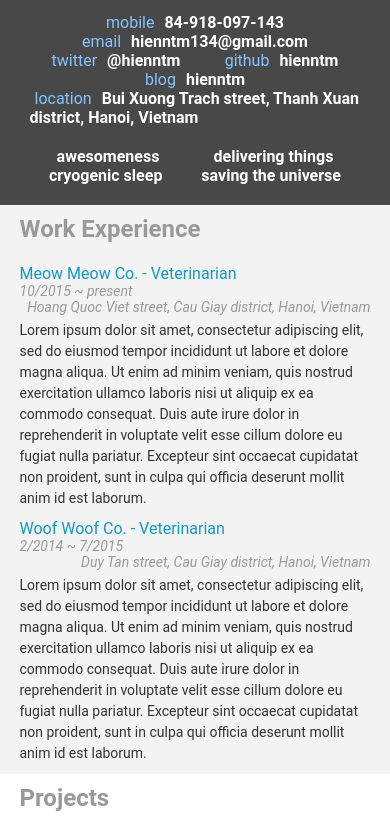
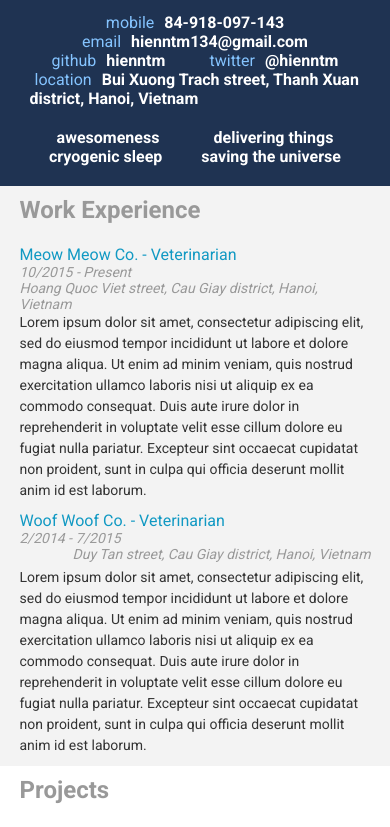
Before and after one commit to Hienntm/frontend-nanodegree-resume, a plain HTML site: page index.html in a window 390 px wide. Shown: the part 73-900 px from the top of the page. Drawn offline with Linux system fonts and the light colour scheme; some packages are replaced by stand-ins of ours.

Commit message:
2nd commit
- Modify objects exactly follow the provided schema
- add Roboto font link
- add event listener to display info window pop-up

```diff
--- a/css/style.css
+++ b/css/style.css
@@ -126,7 +126,7 @@ a {
 
 /* TODO: Replace with image later */
 #header {
-    background-color: #484848;
+    background-color: #1f3352;
 }
 
 .flex-box {
--- a/index.html
+++ b/index.html
@@ -24,6 +24,7 @@ need to load. You'll see a lot of <link>s to CSS files for styles and
     <title>Resume</title>
 
     <!-- Load the page styles. -->
+	<link href='https://fonts.googleapis.com/css?family=Roboto:400,700' rel='stylesheet' type='text/css'>
     <link href="css/style.css" rel="stylesheet">
 
     <!--
--- a/js/helper.js
+++ b/js/helper.js
@@ -186,7 +186,7 @@ function initializeMap() {
 
     // hmmmm, I wonder what this is about...
     google.maps.event.addListener(marker, 'click', function() {
-      // your code goes here!
+      infoWindow.open(map, marker);
     });
 
     // this is where the pin actually gets added to the map.
--- a/js/resumeBuilder.js
+++ b/js/resumeBuilder.js
@@ -4,76 +4,16 @@ var bio = {
     "contacts": {
         "mobile": "84-918-097-143",
         "email": "hienntm134@gmail.com",
+		"github": "hienntm",
         "twitter": "@hienntm",
-        "github": "hienntm",
-        "blog": "hienntm",
         "location": "Bui Xuong Trach street, Thanh Xuan district, Hanoi, Vietnam"
     },
-    "bioPic": "images/fry.jpg",
-    "welcome message": "Welcome ! Welcome ! Welcome !",
+	"welcomeMessage": "Welcome ! Welcome ! Welcome !",
     "skills": [
         "awesomeness", "delivering things", "cryogenic sleep", "saving the universe"
-    ]
-};
-
-var education = {
-    "schools": [{
-        "name": "Hanoi FTU",
-        "degree": "Bachelor",
-        "dates": "2006-2010",
-        "location": "Chua Lang street, Ba Dinh district, Hanoi, Vietnam",
-        "major": "Cat family"
-    }],
-    "onlineClasses": [{
-        "title": "Front-End Web Development",
-        "school": "Udacity",
-        "dates": "8/2015 ~ Present",
-        "url": "https://udacity.com"
-    }, {
-        "title": "Full Stack Web Development",
-        "school": "Udacity",
-        "dates": "1/2016 ~ Present",
-        "url": "https://udacity.com"
-    }]
-};
-
-var work = {
-    "jobs": [{
-        "title": "Veterinarian",
-        "employer": "Meow Meow Co.",
-        "location": "Hoang Quoc Viet street, Cau Giay district, Hanoi, Vietnam",
-        "dates": "10/2015 ~ present",
-        "description": "Lorem ipsum dolor sit amet, consectetur adipiscing elit, sed do eiusmod tempor incididunt ut labore et dolore magna aliqua. Ut enim ad minim veniam, quis nostrud exercitation ullamco laboris nisi ut aliquip ex ea commodo consequat. Duis aute irure dolor in reprehenderit in voluptate velit esse cillum dolore eu fugiat nulla pariatur. Excepteur sint occaecat cupidatat non proident, sunt in culpa qui officia deserunt mollit anim id est laborum."
-    }, {
-        "title": "Veterinarian",
-        "employer": "Woof Woof Co.",
-        "location": "Duy Tan street, Cau Giay district, Hanoi, Vietnam",
-        "dates": "2/2014 ~ 7/2015",
-        "description": "Lorem ipsum dolor sit amet, consectetur adipiscing elit, sed do eiusmod tempor incididunt ut labore et dolore magna aliqua. Ut enim ad minim veniam, quis nostrud exercitation ullamco laboris nisi ut aliquip ex ea commodo consequat. Duis aute irure dolor in reprehenderit in voluptate velit esse cillum dolore eu fugiat nulla pariatur. Excepteur sint occaecat cupidatat non proident, sunt in culpa qui officia deserunt mollit anim id est laborum."
-    }]
-};
-
-var projects = {
-    "projects": [{
-        "title": "APPIFY",
-        "dates": "??/??/2016",
-        "description": "Lorem ipsum dolor sit amet, consectetur adipiscing elit, sed do eiusmod tempor incididunt ut labore et dolore magna aliqua. Ut enim ad minim veniam, quis nostrud exercitation ullamco laboris nisi ut aliquip ex ea commodo consequat. Duis aute irure dolor in reprehenderit in voluptate velit esse cillum dolore eu fugiat nulla pariatur. Excepteur sint occaecat cupidatat non proident, sunt in culpa qui officia deserunt mollit anim id est laborum.",
-        "images": "images/appify.jpg"
-    }, {
-        "title": "SUNFLOWER",
-        "dates": "??/??/2016",
-        "description": "Lorem ipsum dolor sit amet, consectetur adipiscing elit, sed do eiusmod tempor incididunt ut labore et dolore magna aliqua. Ut enim ad minim veniam, quis nostrud exercitation ullamco laboris nisi ut aliquip ex ea commodo consequat. Duis aute irure dolor in reprehenderit in voluptate velit esse cillum dolore eu fugiat nulla pariatur. Excepteur sint occaecat cupidatat non proident, sunt in culpa qui officia deserunt mollit anim id est laborum.",
-        "images": "images/sunflower.jpg"
-    }, {
-        "title": "BOKEH",
-        "dates": "??/??/2016",
-        "description": "Lorem ipsum dolor sit amet, consectetur adipiscing elit, sed do eiusmod tempor incididunt ut labore et dolore magna aliqua. Ut enim ad minim veniam, quis nostrud exercitation ullamco laboris nisi ut aliquip ex ea commodo consequat. Duis aute irure dolor in reprehenderit in voluptate velit esse cillum dolore eu fugiat nulla pariatur. Excepteur sint occaecat cupidatat non proident, sunt in culpa qui officia deserunt mollit anim id est laborum.",
-        "images": "images/bokeh.jpg"
-    }]
-};
-
-
-bio.display = function() {
+    ],
+	"biopic": "images/fry.jpg",
+	"display": function() {
 		var formattedHTMLheaderName = HTMLheaderName.replace("%data%", bio.name);
 
 		var formattedHTMLheaderRole = HTMLheaderRole.replace("%data%", bio.role);
@@ -82,17 +22,15 @@ bio.display = function() {
 
 		var formattedHTMLemail = HTMLemail.replace("%data%", bio.contacts.email);
 
-    var formattedHTMLtwitter = HTMLtwitter.replace("%data%", bio.contacts.twitter);
-
 		var formattedHTMLgithub = HTMLgithub.replace("%data%", bio.contacts.github);
 
-    var formattedHTMLblog = HTMLblog.replace("%data%", bio.contacts.blog);
+		var formattedHTMLtwitter = HTMLtwitter.replace("%data%", bio.contacts.twitter);
 
 		var formattedHTMLlocation = HTMLlocation.replace("%data%", bio.contacts.location);
 
-    var formattedHTMLbioPic = HTMLbioPic.replace("%data%", bio.bioPic);
+		var formattedHTMLbioPic = HTMLbioPic.replace("%data%", bio.biopic);
 
-    var formattedHTMLwelcomeMsg = HTMLwelcomeMsg.replace("%data%", bio["welcome message"]);
+		var formattedHTMLwelcomeMsg = HTMLwelcomeMsg.replace("%data%", bio.welcomeMessage);
 
 		/*Header*/
 		$("#header").prepend(formattedHTMLheaderRole);
@@ -103,29 +41,17 @@ bio.display = function() {
 
 		$("#header").append(formattedHTMLwelcomeMsg);
 
-    /*Top Contacts*/
-    $("#topContacts").append(formattedHTMLmobile);
+		/*Top Contacts & Footer Contacts*/
+		$("#topContacts, #footerContacts").append(formattedHTMLmobile);
 
-    $("#topContacts").append(formattedHTMLemail);
+		$("#topContacts, #footerContacts").append(formattedHTMLemail);
 
-    $("#topContacts").append(formattedHTMLtwitter);
+		$("#topContacts, #footerContacts").append(formattedHTMLgithub);
 
-    $("#topContacts").append(formattedHTMLgithub);
+		$("#topContacts, #footerContacts").append(formattedHTMLtwitter);
 
-    $("#topContacts").append(formattedHTMLblog);
+		$("#topContacts, #footerContacts").append(formattedHTMLlocation);
 
-    $("#topContacts").append(formattedHTMLlocation);
-
-    /*Footer Contacts*/
-    $("#footerContacts").append(formattedHTMLmobile);
-
-    $("#footerContacts").append(formattedHTMLemail);
-
-    $("#footerContacts").append(formattedHTMLtwitter);
-
-    $("#footerContacts").append(formattedHTMLgithub);
-
-    $("#footerContacts").append(formattedHTMLblog);
 
 		if (bio.skills.length > 0) {
 			$("#header").append(HTMLskillsStart);
@@ -134,9 +60,94 @@ bio.display = function() {
 				$("#skills").append(formattedHTMLskills);
 			}
 		}
+	}
 };
 
-work.display = function() {
+var education = {
+    "schools": [{
+        "name": "Hanoi FTU",
+        "location": "Chua Lang street, Ba Dinh district, Hanoi, Vietnam",
+		"degree": "Bachelor",
+        "majors": ["Cat family"],
+		"dates": "2006-2010",
+		"url": "https://www.ftu.edu.vn"
+    }],
+    "onlineCourses": [{
+        "title": "Front-End Web Development",
+        "school": "Udacity",
+        "dates": "8/2015 - Present",
+        "url": "https://udacity.com"
+    }, {
+        "title": "Full Stack Web Development",
+        "school": "Udacity",
+        "dates": "1/2016 - Present",
+        "url": "https://udacity.com"
+    }],
+	"display": function() {
+		if (education.schools.length > 0) {
+			education.schools.forEach(function(school) {
+				$("#education").append(HTMLschoolStart);
+
+				var formattedHTMLschoolName = HTMLschoolName.replace("%data%", school.name);
+
+				var formattedHTMLschoolDegree = HTMLschoolDegree.replace("%data%", school.degree);
+
+				var formattedHTMLschoolDates = HTMLschoolDates.replace("%data%", school.dates);
+
+				var formattedHTMLschoolLocation = HTMLschoolLocation.replace("%data%", school.location);
+
+				$(".education-entry:last").append(formattedHTMLschoolName + formattedHTMLschoolDegree);
+
+				$(".education-entry:last").append(formattedHTMLschoolDates);
+
+				$(".education-entry:last").append(formattedHTMLschoolLocation);
+
+				for (i=0; i<school.majors.length ;i++) {
+					var formattedHTMLschoolMajor = HTMLschoolMajor.replace("%data%", school.majors[i]);
+					$(".education-entry:last").append(formattedHTMLschoolMajor);
+				}
+			});
+		}
+
+		if (education.onlineCourses.length > 0) {
+			$("#education").append(HTMLonlineClasses);
+			education.onlineCourses.forEach(function(onlineCourse) {
+				$("#education").append(HTMLschoolStart);
+
+				var formattedHTMLonlineTitle = HTMLonlineTitle.replace("%data%", onlineCourse.title);
+
+				var formattedHTMLonlineSchool = HTMLonlineSchool.replace("%data%", onlineCourse.school);
+
+				var formattedHTMLonlineDates = HTMLonlineDates.replace("%data%", onlineCourse.dates);
+
+				var formattedHTMLonlineURL = HTMLonlineURL.replace("%data%", onlineCourse.url);
+
+				$(".education-entry:last").append(formattedHTMLonlineTitle + formattedHTMLonlineSchool);
+
+				$(".education-entry:last").append(formattedHTMLonlineDates);
+
+				$(".education-entry:last").append(formattedHTMLonlineURL);
+
+			});
+		}
+	}
+};
+
+var work = {
+    "jobs": [{
+		"employer": "Meow Meow Co.",
+        "title": "Veterinarian",
+        "location": "Hoang Quoc Viet street, Cau Giay district, Hanoi, Vietnam",
+        "dates": "10/2015 - Present",
+        "description": "Lorem ipsum dolor sit amet, consectetur adipiscing elit, sed do eiusmod tempor incididunt ut labore et dolore magna aliqua. Ut enim ad minim veniam, quis nostrud exercitation ullamco laboris nisi ut aliquip ex ea commodo consequat. Duis aute irure dolor in reprehenderit in voluptate velit esse cillum dolore eu fugiat nulla pariatur. Excepteur sint occaecat cupidatat non proident, sunt in culpa qui officia deserunt mollit anim id est laborum."
+    }, {
+		"employer": "Woof Woof Co.",
+        "title": "Veterinarian",
+        "location": "Duy Tan street, Cau Giay district, Hanoi, Vietnam",
+        "dates": "2/2014 - 7/2015",
+        "description": "Lorem ipsum dolor sit amet, consectetur adipiscing elit, sed do eiusmod tempor incididunt ut labore et dolore magna aliqua. Ut enim ad minim veniam, quis nostrud exercitation ullamco laboris nisi ut aliquip ex ea commodo consequat. Duis aute irure dolor in reprehenderit in voluptate velit esse cillum dolore eu fugiat nulla pariatur. Excepteur sint occaecat cupidatat non proident, sunt in culpa qui officia deserunt mollit anim id est laborum."
+    }],
+	"display": function() {
 		if (work.jobs.length > 0) {
 			work.jobs.forEach(function(job) {
 				$("#workExperience").append(HTMLworkStart);
@@ -161,9 +172,27 @@ work.display = function() {
 				$(".work-entry:last").append(formattedHTMLworkDescription);
 			});
 		}
+	}
 };
 
-projects.display = function() {
+var projects = {
+    "projects": [{
+        "title": "APPIFY",
+        "dates": "??/??/2016",
+        "description": "Lorem ipsum dolor sit amet, consectetur adipiscing elit, sed do eiusmod tempor incididunt ut labore et dolore magna aliqua. Ut enim ad minim veniam, quis nostrud exercitation ullamco laboris nisi ut aliquip ex ea commodo consequat. Duis aute irure dolor in reprehenderit in voluptate velit esse cillum dolore eu fugiat nulla pariatur. Excepteur sint occaecat cupidatat non proident, sunt in culpa qui officia deserunt mollit anim id est laborum.",
+        "images": ["images/appify.jpg"]
+    }, {
+        "title": "SUNFLOWER",
+        "dates": "??/??/2016",
+        "description": "Lorem ipsum dolor sit amet, consectetur adipiscing elit, sed do eiusmod tempor incididunt ut labore et dolore magna aliqua. Ut enim ad minim veniam, quis nostrud exercitation ullamco laboris nisi ut aliquip ex ea commodo consequat. Duis aute irure dolor in reprehenderit in voluptate velit esse cillum dolore eu fugiat nulla pariatur. Excepteur sint occaecat cupidatat non proident, sunt in culpa qui officia deserunt mollit anim id est laborum.",
+        "images": ["images/sunflower.jpg"]
+    }, {
+        "title": "BOKEH",
+        "dates": "??/??/2016",
+        "description": "Lorem ipsum dolor sit amet, consectetur adipiscing elit, sed do eiusmod tempor incididunt ut labore et dolore magna aliqua. Ut enim ad minim veniam, quis nostrud exercitation ullamco laboris nisi ut aliquip ex ea commodo consequat. Duis aute irure dolor in reprehenderit in voluptate velit esse cillum dolore eu fugiat nulla pariatur. Excepteur sint occaecat cupidatat non proident, sunt in culpa qui officia deserunt mollit anim id est laborum.",
+        "images": ["images/bokeh.jpg"]
+    }],
+	"display": function() {
 		if (projects.projects.length > 0) {
 			projects.projects.forEach(function(project) {
 				$("#projects").append(HTMLprojectStart);
@@ -174,64 +203,20 @@ projects.display = function() {
 
 				var formattedHTMLprojectDescription = HTMLprojectDescription.replace("%data%", project.description);
 
-            var formattedHTMLprojectImage = HTMLprojectImage.replace("%data%", project.images);
-
-
 				$(".project-entry:last").append(formattedHTMLprojectTitle);
 				$(".project-entry:last").append(formattedHTMLprojectDates);
 				$(".project-entry:last").append(formattedHTMLprojectDescription);
+
+				for(i=0; i<project.images.length; i++){
+					var formattedHTMLprojectImage = 		HTMLprojectImage.replace("%data%", project.images[i]);
 					$(".project-entry:last").append(formattedHTMLprojectImage);
+				}
 			});
+		}
 	}
 };
 
-education.display = function() {
-    if (education.schools.length > 0) {
-        education.schools.forEach(function(school) {
-            $("#education").append(HTMLschoolStart);
 
-            var formattedHTMLschoolName = HTMLschoolName.replace("%data%", school.name);
-
-            var formattedHTMLschoolDegree = HTMLschoolDegree.replace("%data%", school.degree);
-
-            var formattedHTMLschoolDates = HTMLschoolDates.replace("%data%", school.dates);
-
-            var formattedHTMLschoolLocation = HTMLschoolLocation.replace("%data%", school.location);
-
-            var formattedHTMLschoolMajor = HTMLschoolMajor.replace("%data%", school.major);
-
-            $(".education-entry:last").append(formattedHTMLschoolName + formattedHTMLschoolDegree);
-
-            $(".education-entry:last").append(formattedHTMLschoolDates);
-
-            $(".education-entry:last").append(formattedHTMLschoolLocation);
-
-            $(".education-entry:last").append(formattedHTMLschoolMajor);
-        });
-    }
-
-    if (education.onlineClasses.length > 0) {
-        $("#education").append(HTMLonlineClasses);
-        education.onlineClasses.forEach(function(onlineClass) {
-            $("#education").append(HTMLschoolStart);
-
-            var formattedHTMLonlineTitle = HTMLonlineTitle.replace("%data%", onlineClass.title);
-
-            var formattedHTMLonlineSchool = HTMLonlineSchool.replace("%data%", onlineClass.school);
-
-            var formattedHTMLonlineDates = HTMLonlineDates.replace("%data%", onlineClass.dates);
-
-            var formattedHTMLonlineURL = HTMLonlineURL.replace("%data%", onlineClass.url);
-
-            $(".education-entry:last").append(formattedHTMLonlineTitle + formattedHTMLonlineSchool);
-
-            $(".education-entry:last").append(formattedHTMLonlineDates);
-
-            $(".education-entry:last").append(formattedHTMLonlineURL);
-
-        });
-    }
-};
 
 bio.display();
 work.display();
```
Lines whose indentation alone changed are shown as unchanged.
